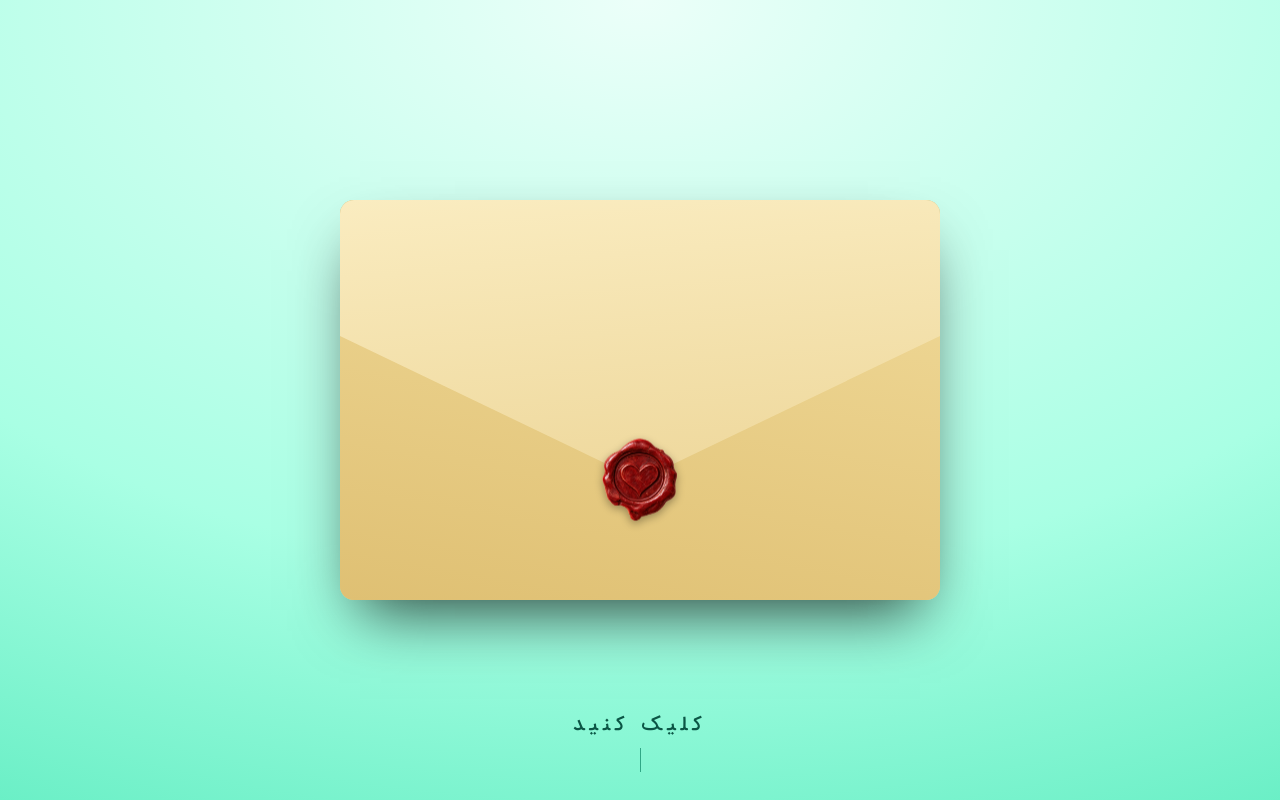
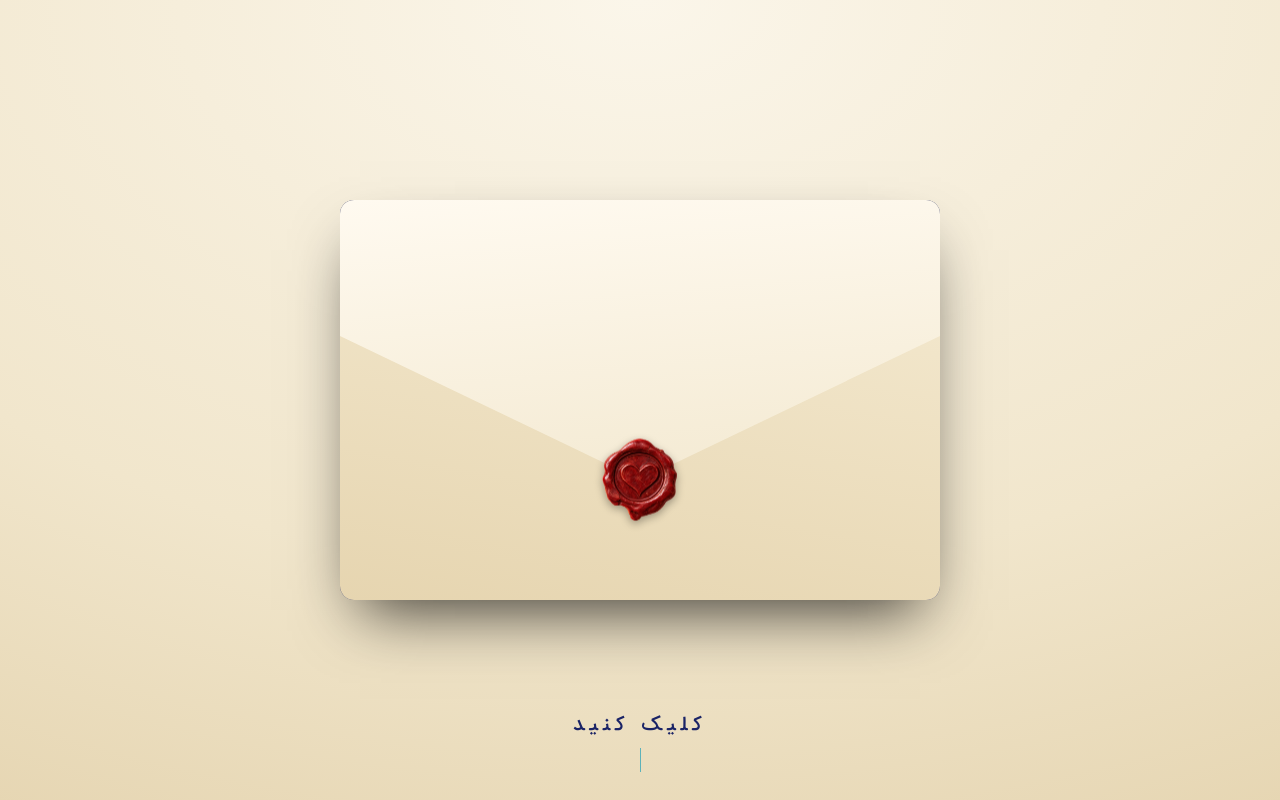
Before and after one commit to aliqb/invitationCard, a React (Vite) app: page / in a window 1280 px wide. Built offline with nearby package versions, Linux system fonts and the light colour scheme.

Commit message:
change pallate

```diff
--- a/index.html
+++ b/index.html
@@ -4,7 +4,7 @@
     <meta charset="UTF-8" />
     <link rel="icon" type="image/svg+xml" href="/favicon.svg" />
     <meta name="viewport" content="width=device-width, initial-scale=1.0, viewport-fit=cover" />
-    <meta name="theme-color" content="#5eecc0" />
+    <meta name="theme-color" content="#e4d3ae" />
     <link rel="preconnect" href="https://fonts.googleapis.com" />
     <link rel="preconnect" href="https://fonts.gstatic.com" crossorigin />
     <link
--- a/src/theme.ts
+++ b/src/theme.ts
@@ -22,14 +22,14 @@ export type Theme = {
 
 /** Edit these to restyle the page. */
 export const THEME: Theme = {
-  background: { center: '#ecfff9', middle: '#a9ffe4', edge: '#5eecc0' },
+  background: { center: '#fbf6ea', middle: '#f1e6cc', edge: '#e4d3ae' },
   envelope: {
-    paper: { from: '#f7e6b0', to: '#ecd08a' },
-    inside: { from: '#e2c784', to: '#c9a95e' },
-    pocket: { from: '#f2dc9c', to: '#dfc073' },
-    flap: { from: '#faecc0', to: '#e9cf8c' },
+    paper: { from: '#fffaf0', to: '#efe3c6' },
+    inside: { from: '#1f2a6b', to: '#121a4a' },
+    pocket: { from: '#f6ecd4', to: '#e6d5b0' },
+    flap: { from: '#fffaf0', to: '#efe3c6' },
   },
-  hint: { text: '#0b5545', line: '#128a6b' },
+  hint: { text: '#1a2366', line: '#2aa3b8' },
 }
 
 /* Exposes the theme as CSS custom properties, set once on the root element.
```
